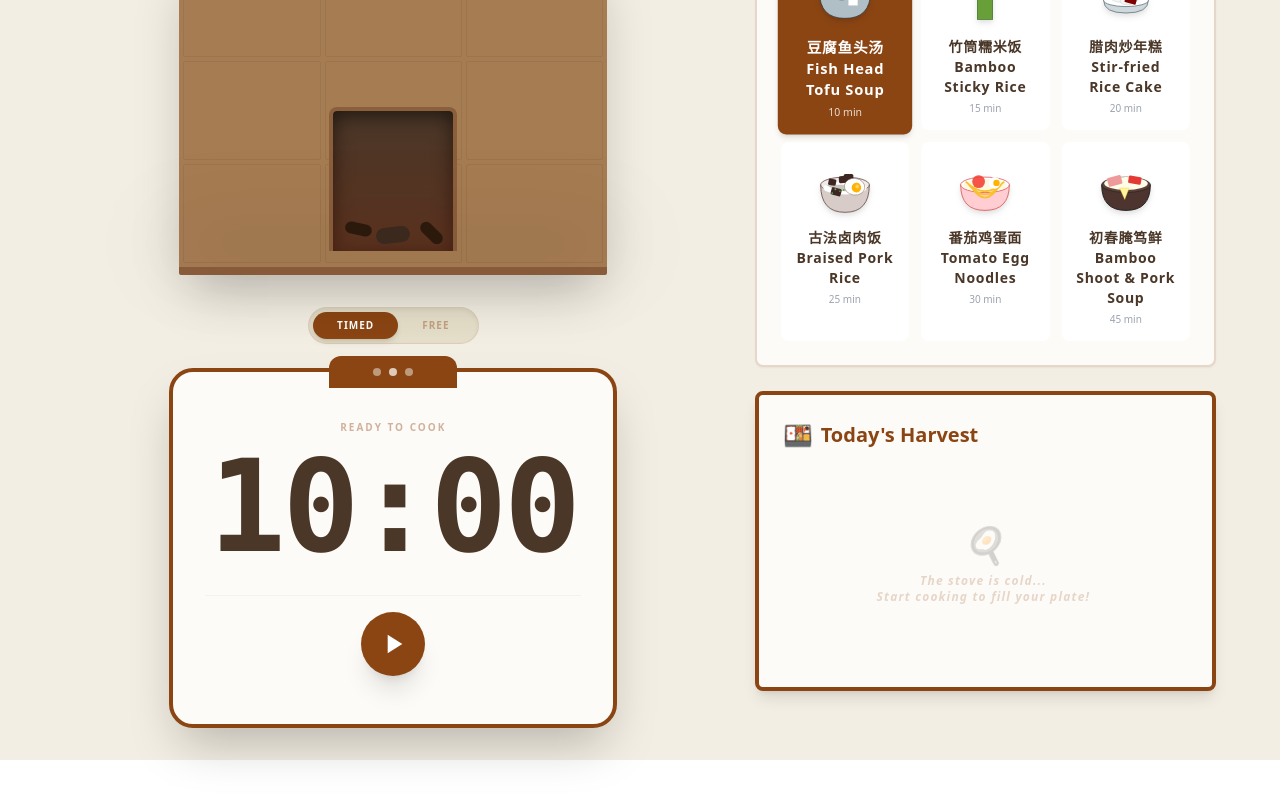
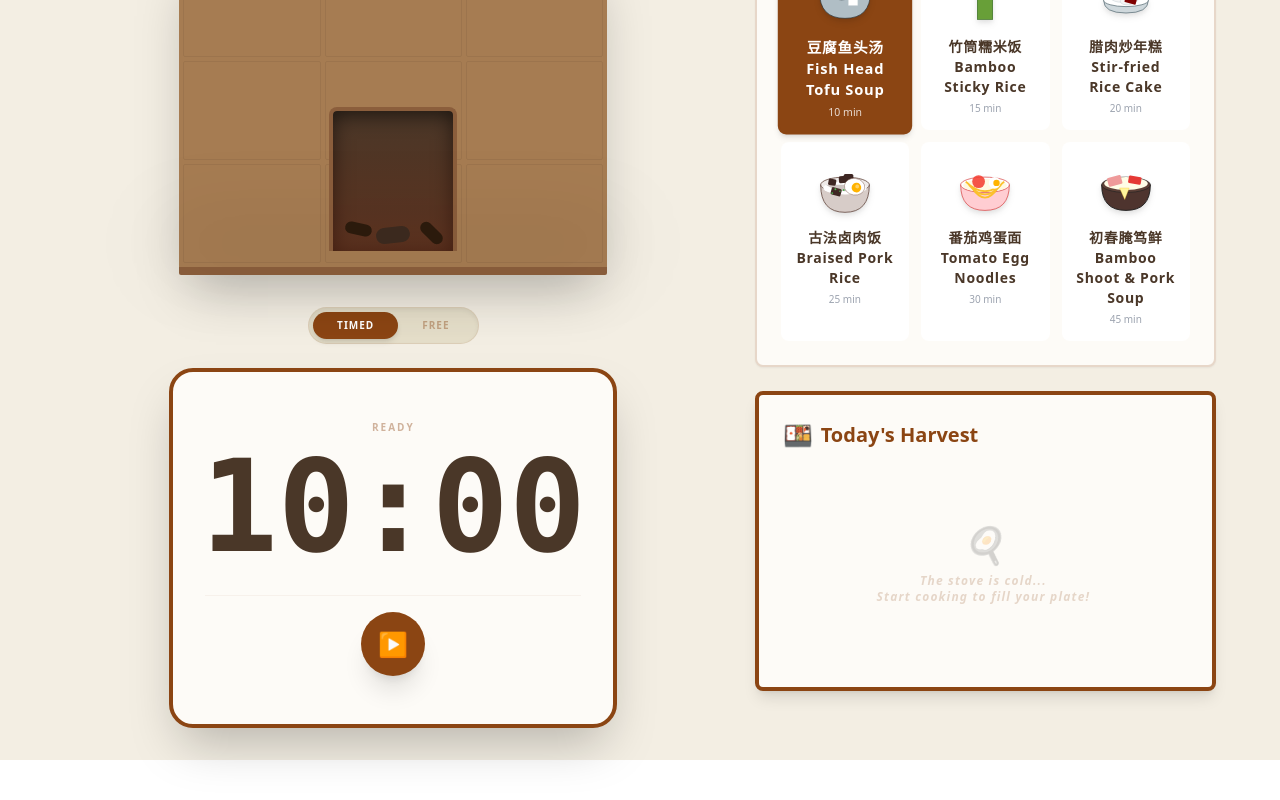
Before and after one commit to hayami1-tech/focus-tool---do-you-like-Chinese-food-, a React (Vite) app: page / in a window 1280 px wide. Shown: the part 428-1228 px from the top of the page. Built offline with nearby package versions, Linux system fonts and the light colour scheme.

Commit message:
Update TimerDisplay.tsx

```diff
--- a/components/TimerDisplay.tsx
+++ b/components/TimerDisplay.tsx
@@ -1,7 +1,5 @@
 import React, { useState } from 'react';
-// --- 路径修正区 ---
-// 如果 Vercel 报错 Could not resolve "./types"，请确保这里是 '../types'
-import { TimerStatus, TimerMode } from '../types';
+import { TimerStatus, TimerMode } from '../types'; // 确保是 ../types
 
 interface TimerDisplayProps {
   timeLeft: number;
@@ -16,132 +14,52 @@ interface TimerDisplayProps {
 }
 
 const TimerDisplay: React.FC<TimerDisplayProps> = ({
-  timeLeft,
-  status,
-  onStart,
-  onPause,
-  onReset,
-  onFinishCountUp,
-  onTimeChange,
-  mode,
-  onModeChange
+  timeLeft, status, onStart, onPause, onReset, onFinishCountUp, onTimeChange, mode, onModeChange
 }) => {
-  const [isEditing, setIsEditing] = useState(false);
-  const [editValue, setEditValue] = useState('');
-
   const minutes = Math.floor(timeLeft / 60);
   const seconds = timeLeft % 60;
   const formattedTime = `${minutes.toString().padStart(2, '0')}:${seconds.toString().padStart(2, '0')}`;
   const isCountUp = mode === TimerMode.COUNT_UP;
 
-  const getStatusText = () => {
-    if (status === 'IDLE') return isCountUp ? 'Fire is Ready' : 'Ready to Cook';
-    if (status === 'RUNNING') return isCountUp ? 'Simmering freely...' : 'Cooking...';
-    if (status === 'PAUSED') return 'Keeping Warm...';
-    return 'Pot Ready!';
-  };
-
-  const handleEditStart = () => {
-    if (status === 'IDLE' && !isCountUp) {
-      setIsEditing(true);
-      setEditValue(minutes.toString());
-    }
-  };
-
-  const handleEditSubmit = () => {
-    const newMinutes = parseInt(editValue, 10);
-    if (!isNaN(newMinutes) && newMinutes >= 0 && newMinutes <= 999) {
-      onTimeChange(newMinutes * 60);
-    }
-    setIsEditing(false);
-  };
-
   return (
     <div className="flex flex-col items-center w-full max-w-md mx-auto">
-      {/* Mode Switcher */}
+      {/* 这里的切换按钮会触发 App.tsx 的 toggleMode */}
       <div className="flex bg-[#e5dec9] p-1 rounded-full mb-6 shadow-inner border border-[#8b4513]/10">
         <button
           onClick={() => status === 'IDLE' && onModeChange(TimerMode.FOCUS)}
           className={`px-6 py-1.5 rounded-full text-[10px] font-bold uppercase tracking-widest transition-all ${!isCountUp ? 'bg-[#8b4513] text-white shadow-md' : 'text-[#8b4513]/40'}`}
           disabled={status !== 'IDLE'}
-        >
-          Timed
-        </button>
+        >Timed</button>
         <button
           onClick={() => status === 'IDLE' && onModeChange(TimerMode.COUNT_UP)}
           className={`px-6 py-1.5 rounded-full text-[10px] font-bold uppercase tracking-widest transition-all ${isCountUp ? 'bg-[#8b4513] text-white shadow-md' : 'text-[#8b4513]/40'}`}
           disabled={status !== 'IDLE'}
-        >
-          Free
-        </button>
+        >Free</button>
       </div>
 
-      {/* The Timer Board */}
       <div className="relative w-full bg-[#fdfbf7] p-8 rounded-3xl border-4 border-[#8b4513] shadow-2xl flex flex-col items-center">
-         {/* Top Decoration */}
-         <div className="absolute -top-4 left-1/2 -translate-x-1/2 w-32 h-8 bg-[#8b4513] rounded-t-xl flex justify-center items-center gap-2">
-           <div className="w-2 h-2 bg-[#f3eee3] rounded-full opacity-50"></div>
-           <div className="w-2 h-2 bg-[#f3eee3] rounded-full opacity-80"></div>
-           <div className="w-2 h-2 bg-[#f3eee3] rounded-full opacity-50"></div>
+         <div className="mt-4 mb-2 text-center text-[10px] font-bold uppercase tracking-[0.2em] text-[#8b4513]/40">
+           {status === 'RUNNING' ? (isCountUp ? 'Free Simmering...' : 'Cooking...') : 'Ready'}
+         </div>
+         <div className="text-8xl md:text-9xl font-mono font-bold text-[#4a3728] h-32 flex items-center">
+           {formattedTime}
          </div>
 
-         <div className="mt-4 mb-2 text-center text-[10px] font-bold uppercase tracking-[0.2em] text-[#8b4513]/40">
-           {getStatusText()}
-         </div>
-
-         <div className="text-8xl md:text-9xl font-mono font-bold tracking-tight text-[#4a3728] tabular-nums flex justify-center items-center h-32 w-full">
-           {isEditing ? (
-             <input
-               autoFocus
-               type="text"
-               value={editValue}
-               onChange={(e) => setEditValue(e.target.value.replace(/\D/g, ''))}
-               onBlur={handleEditSubmit}
-               onKeyDown={(e) => e.key === 'Enter' && handleEditSubmit()}
-               className="w-40 bg-transparent border-b-4 border-[#8b4513] outline-none text-center"
-             />
-           ) : (
-             <span
-               onClick={handleEditStart}
-               className={`${status === 'IDLE' && !isCountUp ? 'cursor-pointer hover:text-[#8b4513]' : ''}`}
-             >
-               {formattedTime}
-             </span>
-           )}
-         </div>
-
-         {/* Integrated Controls */}
          <div className="mt-6 flex items-center justify-center gap-6 w-full py-4 border-t border-[#8b4513]/5">
             {status !== 'RUNNING' ? (
-              <button
-                onClick={status === 'FINISHED' ? onReset : onStart}
-                className="w-16 h-16 bg-[#8b4513] text-white rounded-full shadow-xl hover:scale-110 active:scale-95 transition-all flex items-center justify-center"
-              >
-                {status === 'FINISHED' ? "🔄" : (
-                  <svg className="w-8 h-8 fill-current" viewBox="0 0 24 24"><path d="M8 5v14l11-7z" /></svg>
-                )}
+              <button onClick={status === 'FINISHED' ? onReset : onStart} className="w-16 h-16 bg-[#8b4513] text-white rounded-full flex items-center justify-center text-2xl shadow-xl">
+                {status === 'FINISHED' ? "🔄" : "▶️"}
               </button>
             ) : (
-              <button
-                onClick={onPause}
-                className="w-16 h-16 bg-[#a67c52] text-white rounded-full shadow-xl hover:scale-110 active:scale-95 transition-all flex items-center justify-center"
-              >
-                <svg className="w-8 h-8 fill-current" viewBox="0 0 24 24"><path d="M6 19h4V5H6v14zm8-14v14h4V5h-4z" /></svg>
-              </button>
+              <button onClick={onPause} className="w-16 h-16 bg-[#a67c52] text-white rounded-full flex items-center justify-center text-2xl shadow-xl">⏸️</button>
             )}
 
             {(status === 'RUNNING' || status === 'PAUSED') && (
               <button
                 onClick={isCountUp ? onFinishCountUp : onReset}
-                className="w-12 h-12 bg-white border-2 border-[#8b4513]/20 text-[#8b4513] rounded-full shadow-sm transition-all flex items-center justify-center"
+                className="w-12 h-12 bg-white border-2 border-[#8b4513]/20 text-[#8b4513] rounded-full flex items-center justify-center font-bold text-[8px]"
               >
-                {isCountUp ? (
-                  <span className="text-[8px] font-bold uppercase">Finish</span>
-                ) : (
-                  <svg className="w-5 h-5 fill-none stroke-current stroke-2" viewBox="0 0 24 24">
-                    <path d="M4 4v5h.582m15.356 2A8.001 8.001 0 004.582 9m0 0H9m11 11v-5h-.581m0 0a8.003 8.003 0 01-15.357-2m15.357 2H15" />
-                  </svg>
-                )}
+                {isCountUp ? "FINISH" : "RESET"}
               </button>
             )}
          </div>
```
